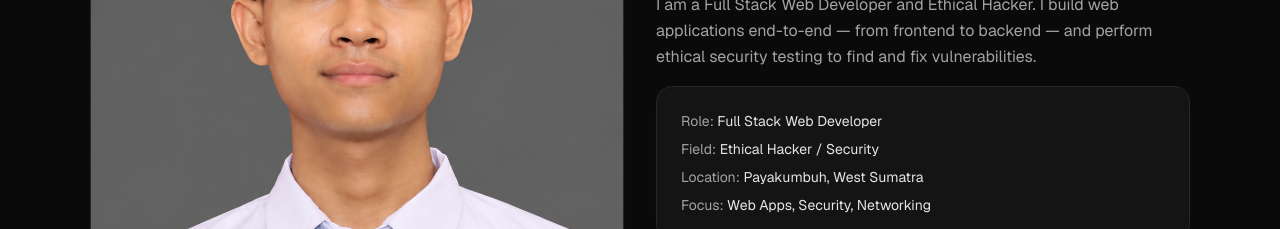
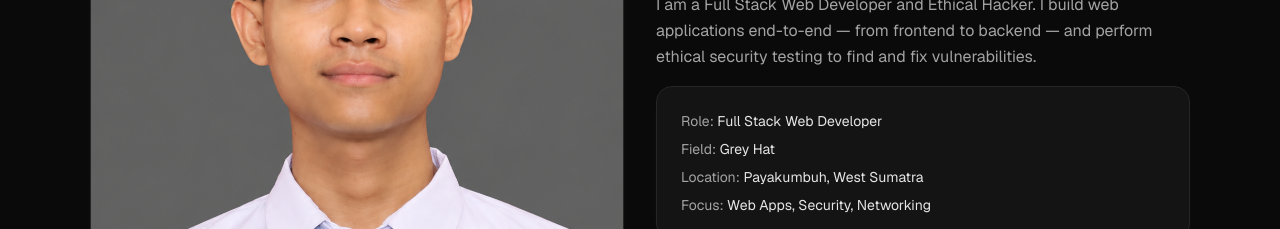
Before and after one commit to zyk-ishere/zyk-portofolio, a Next.js app: page / in a window 1280 px wide. Shown: the part 1080-1309 px from the top of the page. Built offline with nearby package versions, Linux system fonts and the light colour scheme.

Commit message:
chore: set field to Grey Hat

```diff
--- a/src/app/page.tsx
+++ b/src/app/page.tsx
@@ -79,7 +79,7 @@ export default function Home() {
               <div className="card p-6">
                 <ul className="space-y-2 text-sm">
                   <li><span className="text-muted">Role:</span> Full Stack Web Developer</li>
-                  <li><span className="text-muted">Field:</span> Ethical Hacker / Security</li>
+                  <li><span className="text-muted">Field:</span> Grey Hat</li>
                   <li><span className="text-muted">Location:</span> Payakumbuh, West Sumatra</li>
                   <li><span className="text-muted">Focus:</span> Web Apps, Security, Networking</li>
                 </ul>
```
